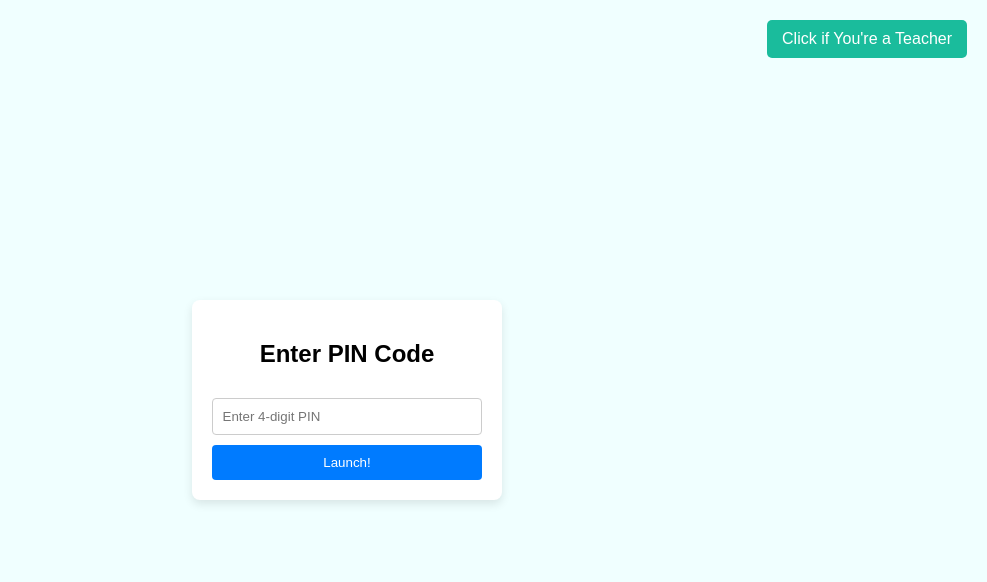
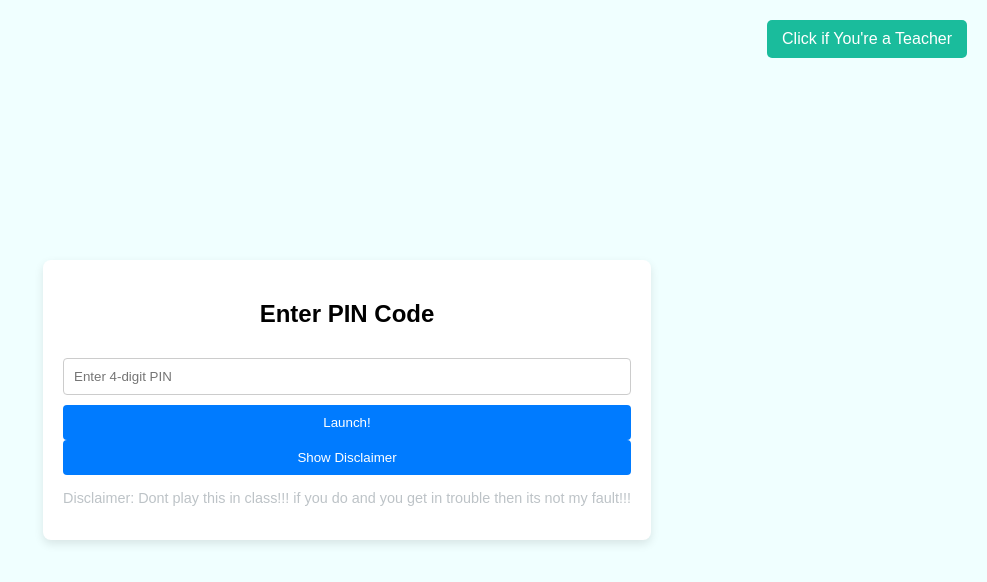
Before and after one commit to snowstudentDev/snowstudentdev.github.io, a plain HTML site: page index.html in a window 1280 px wide. Shown: the whole page, without its empty margins (293-1280 px from the left). Drawn offline with Linux system fonts and the light colour scheme.

Commit message:
Update index.html

```diff
--- a/index.html
+++ b/index.html
@@ -100,6 +100,8 @@
         <h2>Enter PIN Code</h2>
         <input type="password" id="pinInput" placeholder="Enter 4-digit PIN" maxlength="4">
         <button onclick="validatePin()">Launch!</button>
+        <button onclick="teacher2()">Show Disclaimer</button>
+        <p class="disclaimer">Disclaimer: Dont play this in class!!! if you do and you get in trouble then its not my fault!!! </p>
     </div>
 
     <script>
```
